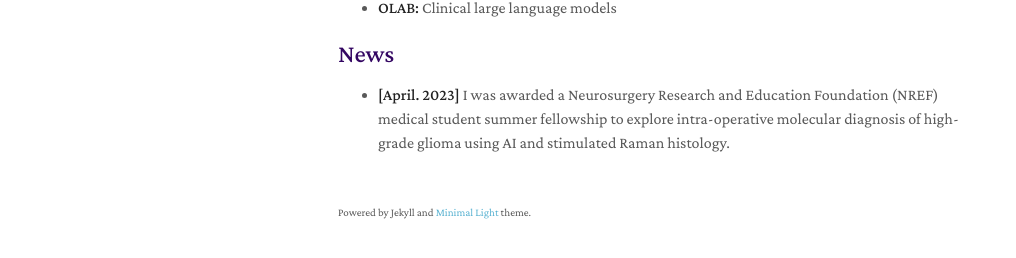
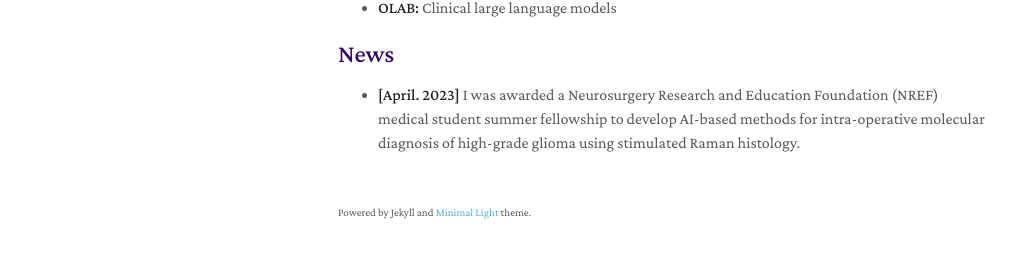
Before and after one commit to danalber/danalber.github.io, a Jekyll site: the page built from index.md, in a window 1280 px wide. Shown: the part 587-845 px from the top of the page, without its empty margins (132-1148 px from the left). Built offline with Jekyll 4.4.1, drawn with Linux system fonts in a browser that asks for light colours; nearby versions of some CDN libraries; a style sheet for code colours, icons or effects is not loaded; our own code applies the rules of GitHub Pages for plain Markdown files.

Commit message:
Update index.md

```diff
--- a/index.md
+++ b/index.md
@@ -25,7 +25,7 @@ In my spare time I enjoy operas, art and architecture, photography, and playing
 
 ## News
 
-- **[April. 2023]** I was awarded a Neurosurgery Research and Education Foundation (NREF) medical student summer fellowship to explore intra-operative molecular diagnosis of high-grade glioma using AI and stimulated Raman histology.
+- **[April. 2023]** I was awarded a Neurosurgery Research and Education Foundation (NREF) medical student summer fellowship to develop AI-based methods for intra-operative molecular diagnosis of high-grade glioma using stimulated Raman histology.
 
 <!-- {% include_relative _includes/publications.md %}
 
```
